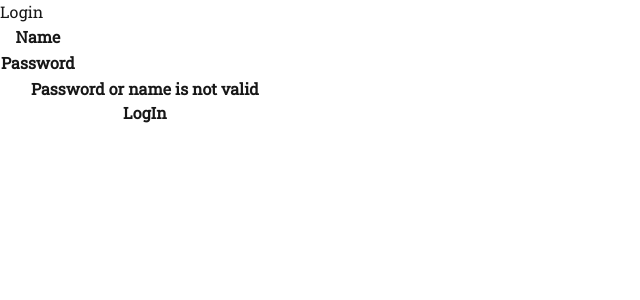
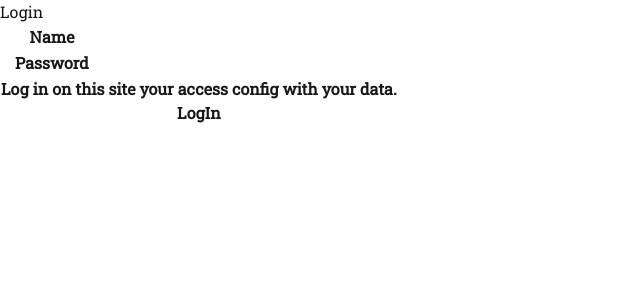
Before and after one commit to Simfort/dashboard, a Next.js app: page /login in a window 1280 px wide. Shown: the top 300 px of the page, without its empty margins (0-640 px from the left). Built offline with nearby package versions, Linux system fonts and the light colour scheme.

Commit message:
added fix

```diff
--- a/src/app/login/page.tsx
+++ b/src/app/login/page.tsx
@@ -2,7 +2,8 @@ import FormLogin from "../ui/login/FormLogin";
 
 export default function Page() {
   return (
-    <main className="h-screen flex justify-center">
+    <main
+      className={`h-screen flex justify-center bg-[url(@/images/airplnae.png)] bg-cover bg-center w-1/1`}>
       <section className="flex  justify-center items-center flex-col">
         <h1 className="text-[100px]">Login</h1>
         <FormLogin />
--- a/src/app/ui/login/FormLogin.tsx
+++ b/src/app/ui/login/FormLogin.tsx
@@ -18,7 +18,8 @@ export default function FormLogin() {
       return true;
     } else {
       e.preventDefault();
-      err.current.style.opacity = "1";
+      err.current.style.color = "red";
+      err.current.textContent = "Name or password not valid!";
       return false;
     }
   };
@@ -43,7 +44,9 @@ export default function FormLogin() {
                       ]
                     }
                     onChange={(e) => {
-                      err.current.style.opacity = "0";
+                      err.current.textContent =
+                        " Log in on this site your access config with your data.";
+                      err.current.style.color = "";
                       setValue(
                         val.type == "password"
                           ? { ...value, password: e.target.value }
@@ -60,8 +63,8 @@ export default function FormLogin() {
 
           <tr>
             <th colSpan={2}>
-              <p className="text-center opacity-0 text-red-600 mb-5" ref={err}>
-                Password or name is not valid
+              <p className="text-center  mb-5" ref={err}>
+                Log in on this site your access config with your data.
               </p>
               <button
                 className="p-3 border-2 w-80 rounded-xl transition-colors duration-150 hover:text-blue-500 hover:border-blue-500 hover:border-solid active:border-blue-300 active:text-blue-300"
```
Also changed, not shown: public/airplnae.png (added).
